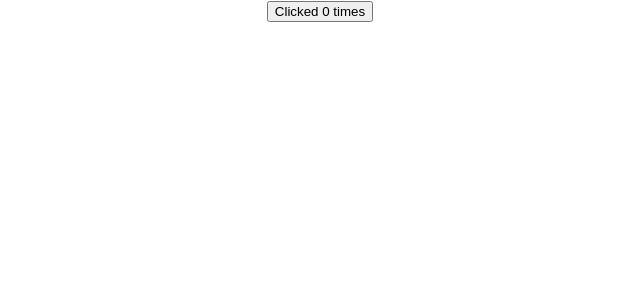
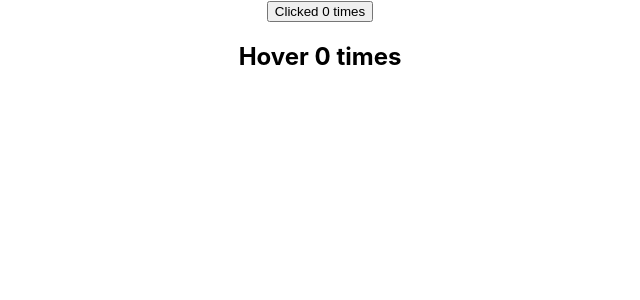
Before and after one commit to tanishk15sharma/basics, a React (Create React App) app: page / in a window 1280 px wide. Shown: the top 300 px of the page, without its empty margins (320-960 px from the left). Built offline with nearby package versions, Linux system fonts and the light colour scheme.

Commit message:
hoverCounter (ex)

```diff
--- a/src/App.js
+++ b/src/App.js
@@ -6,12 +6,14 @@
 // import Btnclick from "./components/clickevent";
 // import StyleSheet from "./components/stylesheet";
 import ClickCounter from "./components/clickCounter";
+import HoverCounter from "./components/hoverCounter";
 // import Inline from "./components/inline";
 function App() {
   return (
     <div className="App">
       {/* <StyleSheet primary={true} /> */}
       <ClickCounter />
+      <HoverCounter />
       {/* <Inline */}
       {/* <NamelistIndex /> */}
       {/* <NameList /> */}
--- /dev/null
+++ b/src/components/hoverCounter.js
@@ -0,0 +1,28 @@
+import React, { Component } from "react";
+
+export class hoverCounter extends Component {
+  constructor(props) {
+    super(props);
+
+    this.state = {
+      count: 0,
+    };
+  }
+  incrementCount = () => {
+    this.setState((previousState) => {
+      return { count: previousState.count + 1 };
+    });
+  };
+
+  render() {
+    const { count } = this.state;
+
+    return (
+      <div>
+        <h2 onMouseOver={this.incrementCount}> Hover {count} times </h2>
+      </div>
+    );
+  }
+}
+
+export default hoverCounter;
```
